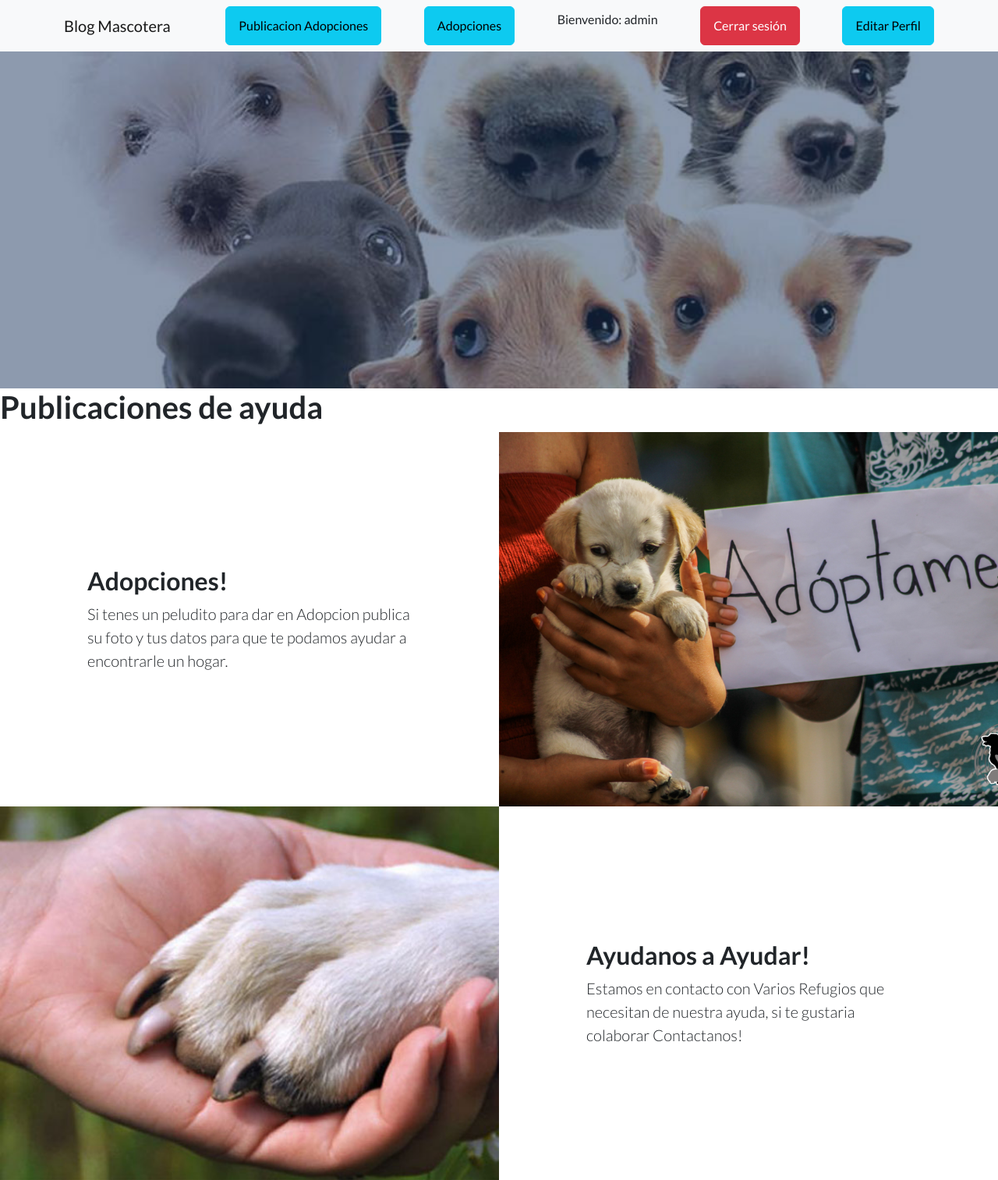
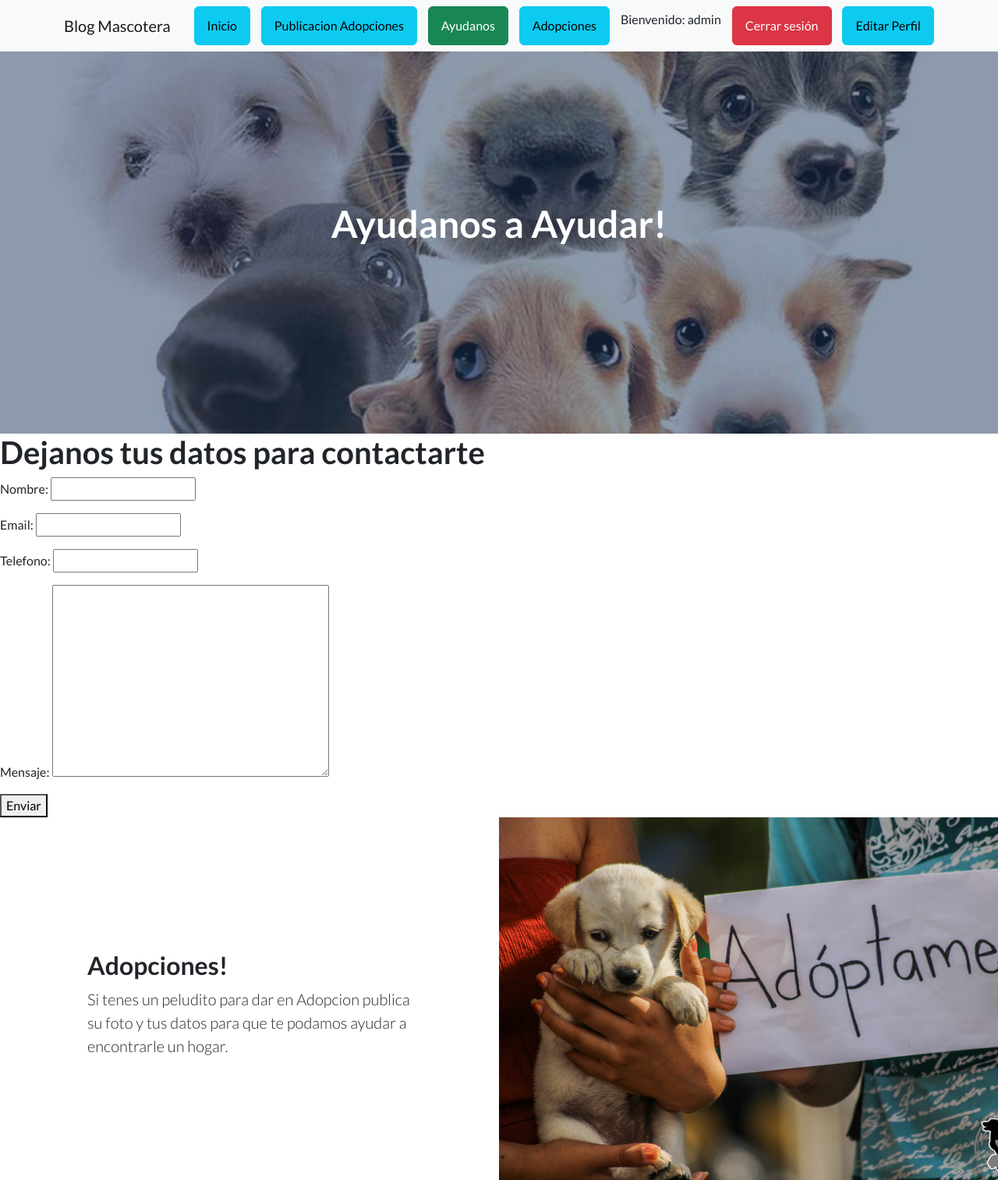
Before and after one commit to Nch87/ProyectoFinal, a Django app: page /AppInicio/ayuda_lista/ in a window 1280 px wide. Shown: the top 1513 px of the page at 78% size. Run offline with Django 4.2, Linux system fonts and the light colour scheme; a user stored in the database is signed in; data that the repository does not hold is empty; some libraries are stand-ins or nearby versions.

Commit message:
commit 5

```diff
--- a/AppInicio/forms.py
+++ b/AppInicio/forms.py
@@ -33,7 +33,8 @@ class AdopcionForm(forms.ModelForm):
 class AyudaForm(forms.ModelForm):
     class Meta:
         model = Ayuda
-        fields = ('titulo', 'contenido')
+        fields = ['nombre', 'email', 'telefono', 'mensaje']
+
 
 class PetForm(forms.ModelForm):
     class Meta:
--- a/AppInicio/models.py
+++ b/AppInicio/models.py
@@ -2,6 +2,7 @@ from django.db import models
 from django.contrib.auth.models import User
 from django.urls import reverse
 from django.contrib.auth import get_user_model
+
 
 def image_upload_path(instance, filename):
     return 'adoption_images/{}/{}'.format(instance.id, filename)
@@ -28,12 +29,15 @@ class Comentario(models.Model):
         return f"{self.autor.username} en {self.adopcion.nombre}"
 
 class Ayuda(models.Model):
-    titulo = models.CharField(max_length=200)
-    contenido = models.TextField()
-    pub_date = models.DateTimeField(auto_now_add=True)
+    nombre = models.CharField(max_length=100)
+    email = models.EmailField(max_length=100)
+    telefono = models.CharField(max_length=20)
+    mensaje = models.TextField()
+    fecha = models.DateTimeField(auto_now_add=True)
 
     def __str__(self):
-        return self.titulo
+        return self.nombre
+
 
 class Pet(models.Model):
     titulo = models.CharField(max_length=200)
--- a/AppInicio/templates/AppInicio/adopcion_detalle.html
+++ b/AppInicio/templates/AppInicio/adopcion_detalle.html
@@ -2,10 +2,11 @@
 
 {% block contenido %}
   <h1>{{ adopcion.nombre }}</h1>
-  <img src="{{ adopcion.imagen.url }}" alt="Imagen de adopción">
+  <img src="{{ adopcion.imagen.url }}" alt="{{ adopcion.nombre }}">
   <p>{{ adopcion.animal_info }}</p>
   <p>{{ adopcion.raza }}</p>
   <p>{{ adopcion.autor }}</p>
+  <p>{{ adopcion.fecha_creacion }}</p>
   <h3>Comentarios</h3>
   {% for comentario in comentarios %}
     <p>{{ comentario.contenido }}</p>
--- a/AppInicio/templates/AppInicio/adopcion_lista.html
+++ b/AppInicio/templates/AppInicio/adopcion_lista.html
@@ -1,3 +1,4 @@
+
 {% extends "AppInicio/padre.html" %}
 
 {% load static %}
--- a/AppInicio/templates/AppInicio/ayuda_lista.html
+++ b/AppInicio/templates/AppInicio/ayuda_lista.html
@@ -1,12 +1,14 @@
 {% extends "AppInicio/padre.html" %}
 
+{% block titulo %}
+Ayudanos a Ayudar!
+{% endblock %}
+
 {% block contenido %}
-  <h1>Publicaciones de ayuda</h1>
-  {% for ayuda in ayuda %}
-    <div>
-      <h2>{{ ayuda.titulo }}</h2>
-      <p>{{ ayuda.contenido }}</p>
-      <a href="{% url 'ayuda_detalle' pk=ayuda.pk %}">Ver detalles</a>
-    </div>
-  {% endfor %}
+  <h1>Dejanos tus datos para contactarte</h1>
+  <form action="{% url 'AppInicio:ayuda_lista' %}"  method="POST">
+    {% csrf_token %}
+    {{ form.as_p}}
+    <button type="submit">Enviar</button>
+  </form>
 {% endblock %}
--- a/AppInicio/templates/AppInicio/padre.html
+++ b/AppInicio/templates/AppInicio/padre.html
@@ -23,9 +23,10 @@
         <nav class="navbar navbar-light bg-light static-top">
             <div class="container">
                 <a class="navbar-brand" href="#!">Blog Mascotera</a>
-                <!--<a href="{% url 'AppInicio:home' %}">Inicio</a> -->
+                <a class="btn btn-info" href="{% url 'AppInicio:home' %}">Inicio</a>
                 <a class="btn btn-info" href="{% url 'AppInicio:adopcion_lista' %}">Publicacion Adopciones</a>
                 {% if user.is_authenticated %}
+                <a class="btn btn-success" href="{% url 'AppInicio:ayuda_lista' %}">Ayudanos</a>
                 <a class="btn btn-info" href="{% url 'AppInicio:adopcion_nuevo' %}">Adopciones</a>
                 <p> Bienvenido: {{ user.username }}</p>
                 <a class="btn btn-danger" href="{% url 'AppInicio:logout' %}">Cerrar sesión</a>
--- a/AppInicio/urls.py
+++ b/AppInicio/urls.py
@@ -18,6 +18,7 @@ urlpatterns = [
    path('adopcion/nuevo/', adopcion_nuevo, name='adopcion_nuevo'),
 
 
+
  #LOGIN LOGOUT REGISTER
 
    path("login/", login_ingreso, name="login"),
--- a/AppInicio/views.py
+++ b/AppInicio/views.py
@@ -4,10 +4,14 @@ from .forms import *
 from django.contrib.auth import login, authenticate
 from django.contrib.auth.forms import UserCreationForm, AuthenticationForm
 from django.contrib.auth.decorators import login_required
+from django.http import HttpResponse
+from django.conf import settings
+import os
 
 
 def home(request):
     return render(request,"AppInicio/home.html")
+
 
 def register(request):
        if request.method=="POST":
@@ -83,8 +87,14 @@ def adopcion_detalle(request, adopcion_id):
 
 @login_required
 def ayuda_lista(request):
-    ayuda = Ayuda.objects.all()
-    return render(request, 'AppInicio/ayuda_lista.html', {'ayuda': ayuda})
+    if request.method == 'POST':
+        form = AyudaForm(request.POST)
+        if form.is_valid():
+            form.save()
+            return render(request, "AppInicio/home.html", {"mensaje":" Muchas Gracias por tu Colaboracion"})
+    else:
+        form = AyudaForm()
+    return render(request, "AppInicio/ayuda_lista.html", {'form': form})
 
 @login_required
 def ayuda_detalle(request, pk):
--- a/ProyectoFinal/settings.py
+++ b/ProyectoFinal/settings.py
@@ -129,5 +129,5 @@ LOGOUT_REDIRECT_URL='/'
 
 LOGIN_URL='login'
 
-MEDIA_URL= '/media/'
+MEDIA_URL='/media/'
 MEDIA_ROOT= os.path.join(BASE_DIR, 'media')
--- a/ProyectoFinal/urls.py
+++ b/ProyectoFinal/urls.py
@@ -24,6 +24,4 @@ urlpatterns = [
     path("admin/", admin.site.urls),
     path("",home),
     path("AppInicio/", include("AppInicio.urls")),
-]
-
-urlpatterns+static(settings.MEDIA_URL, document_root=settings.MEDIA_ROOT)
+] + static(settings.MEDIA_URL, document_root=settings.MEDIA_ROOT)
```
Also changed, not shown: AppInicio/migrations/0005_rename_pub_date_ayuda_fecha_and_more.py (added), db.sqlite3, media/adoption_images/bbs.jpg (added), media/adoption_images/uma.jpg (added).
